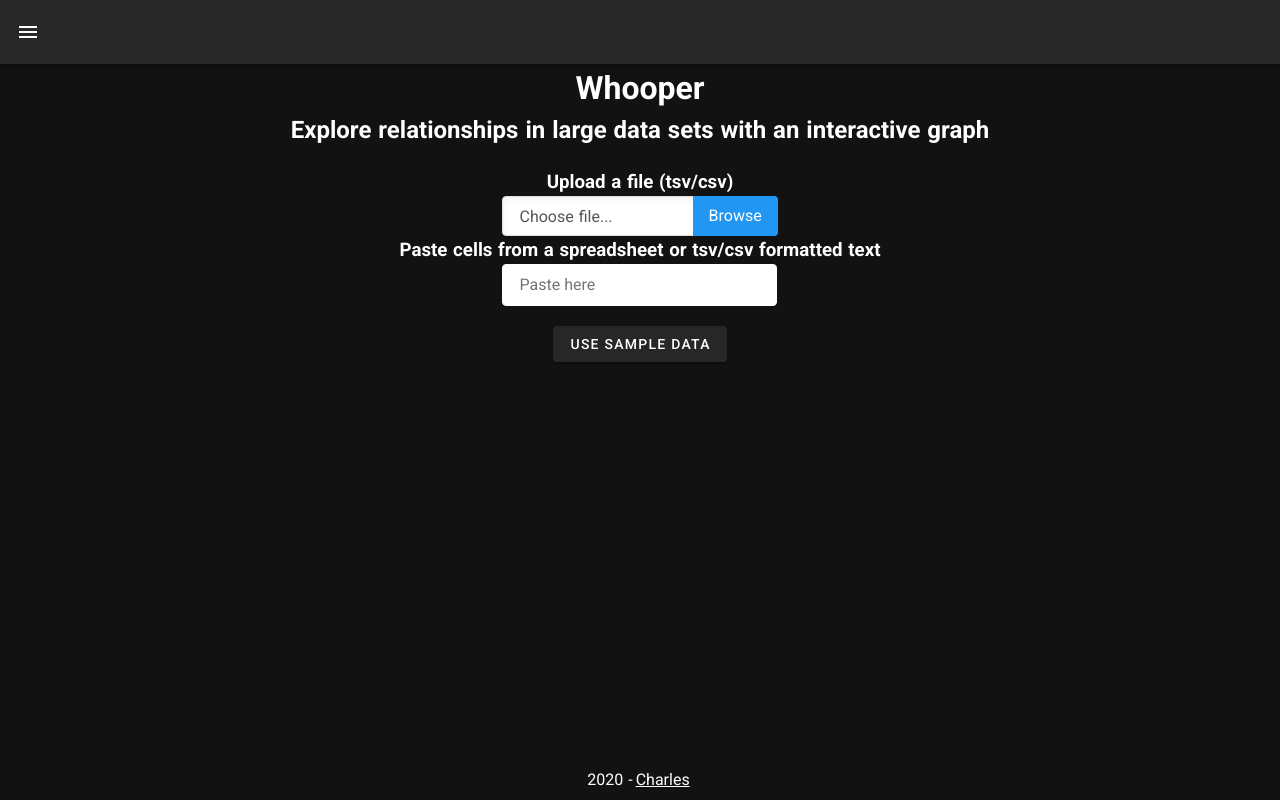
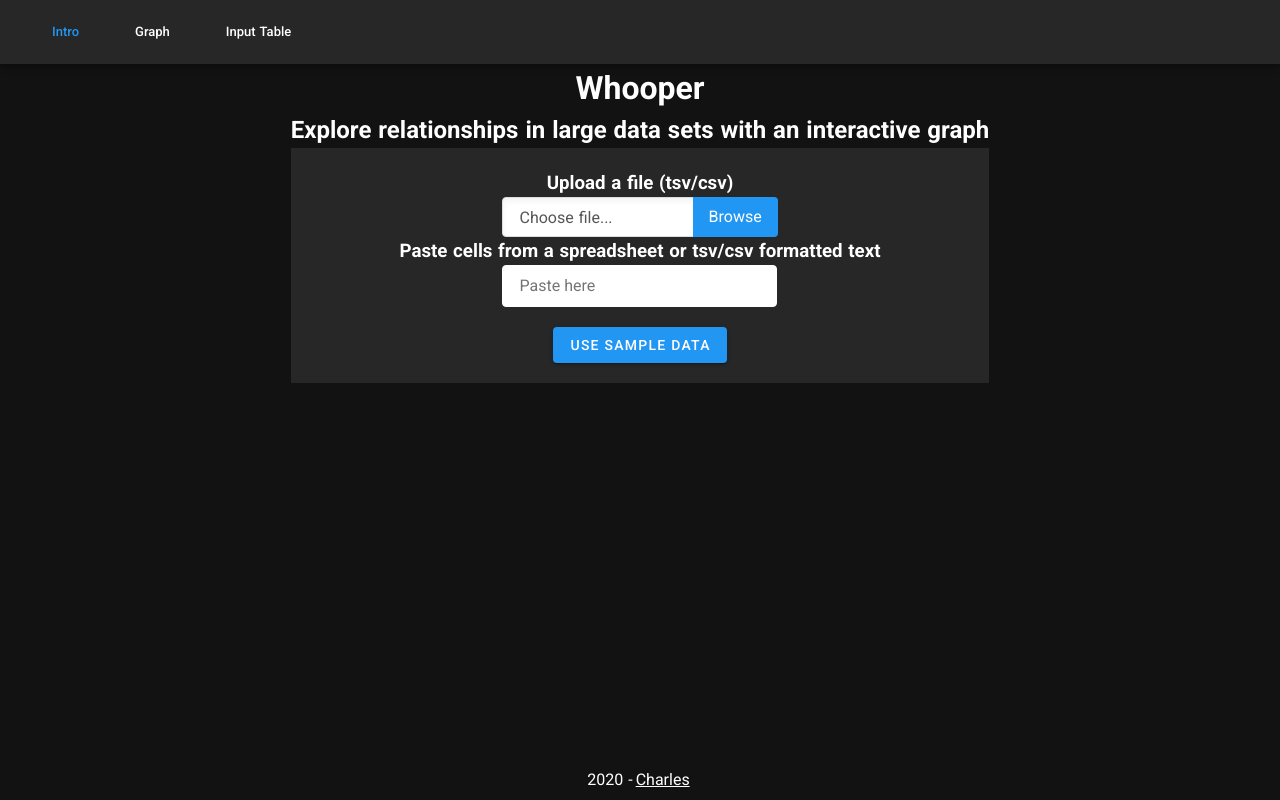
Before and after one commit to CharlesRyan/whooper, a Nuxt app: page / in a window 1280 px wide. Built offline with nearby package versions, Linux system fonts and the light colour scheme.

Commit message:
spread out nav

```diff
--- a/assets/scss/variables.scss
+++ b/assets/scss/variables.scss
@@ -1,7 +1,8 @@
 
 // colors
-$bg: #264653;
-$primary: #2A9D8F;
+$bg: #121212;
+$bg-secondary: #272727;
+$primary: #2196f3;
 $secondary: #E9C46A;
 $accent-1: #F4A261;
 $accent-2: #E76F51;
--- a/components/Intro.vue
+++ b/components/Intro.vue
@@ -2,10 +2,12 @@
   .intro
     h1 Whooper
     h2 Explore relationships in large data sets with an interactive graph
-    InputMenu(:shortLabels="false")
-    v-btn(
-      @click="() => handleClick('INPUT_TABLE')"
-    ) Use sample data
+    .menu-wrapper
+      InputMenu(:shortLabels="false")
+      v-btn(
+        color='primary'
+        @click="() => handleClick('INPUT_TABLE')"
+      ) Use sample data
 </template>
 
 <script>
@@ -41,6 +43,9 @@ export default {
 
 <style lang="scss" scoped>
 .intro {
-
+  .menu-wrapper {
+    background: $bg-secondary;
+    padding: 1px 20px 20px 20px;
+  }
 }
 </style>
--- a/components/Navbar.vue
+++ b/components/Navbar.vue
@@ -4,28 +4,28 @@
     v-app-bar(
         dark
       )
-        v-app-bar-nav-icon( @click.stop="drawer = !drawer")
-    v-navigation-drawer(
-      v-model="drawer"
-      absolute
-      bottom
-      temporary
-    )
       v-list(
         nav
         dense
+        flat
       )
         v-list-item-group(
-          v-model="group"
+          v-model="selectedItem"
           active-class="parent-active-class"
         )
           v-list-item(
             v-for="item in pageItems"
             :key="item.name"
             @click.stop="handleClick(item.key)"
-            :class="{'active v-list-item--active': item.name === page}"
           )
             v-list-item-title {{ item.name }}
+    //-     v-app-bar-nav-icon( @click.stop="drawer = !drawer")
+    //- v-navigation-drawer(
+    //-   v-model="drawer"
+    //-   absolute
+    //-   bottom
+    //-   temporary
+    //- )
 
 
 </template>
@@ -35,11 +35,11 @@ import { mapState } from 'vuex'
 import Pages from '../pages'
 
 export default {
-  name: 'Loader',
+  name: 'Navbar',
   data() {
     return {
       drawer: false,
-      group: false
+      selectedItem: 0
     }
   },
   computed: {
@@ -60,6 +60,19 @@ export default {
   methods: {
     handleClick(key) {
       this.$store.commit('setPage', Pages[key])
+    },
+    selectPageItem(page) {
+      this.pageItems.forEach((pageItem, i) => {
+        if (pageItem.key === page) this.selectedItem = i
+      })
+    }
+  },
+  mounted() {
+    this.selectPageItem(this.page)
+  },
+  watch: {
+    page(newPage) {
+      this.selectPageItem(newPage)
     }
   }
 }
@@ -73,9 +86,20 @@ export default {
   width: 100%;
   z-index: 100;
 
-  .v-navigation-drawer--open {
-    height: auto !important;
-    top: 64px !important;
+  .v-list {
+    background: $bg-secondary;
+  }
+
+  .v-list-item-group {
+    display: flex;
+  }
+
+  .v-list-item {
+    margin: 0 20px !important;
+
+    &--active {
+      color: $primary;
+    }
   }
 }
 </style>
--- a/pages.js
+++ b/pages.js
@@ -1,6 +1,5 @@
 export default {
   INTRO: 'Intro',
   GRAPH: 'Graph',
-  INPUT_TABLE: 'Input Table',
-  TIME_SERIES: 'Time Series'
+  INPUT_TABLE: 'Input Table'
 }
```
